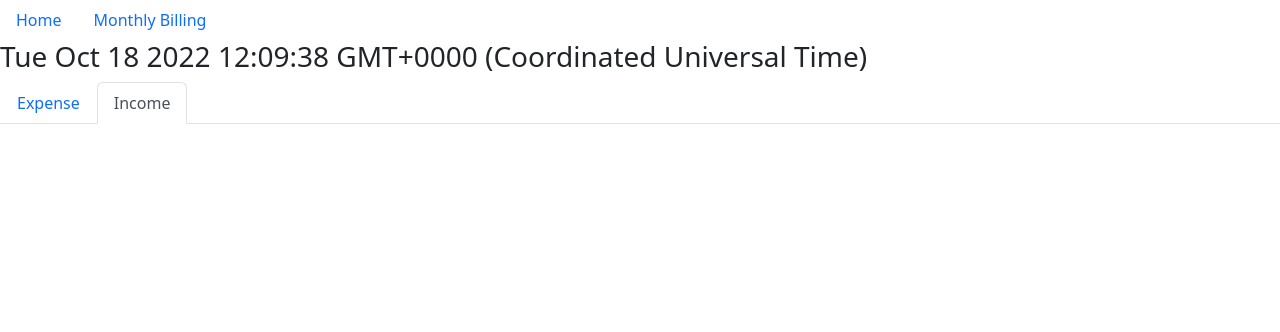
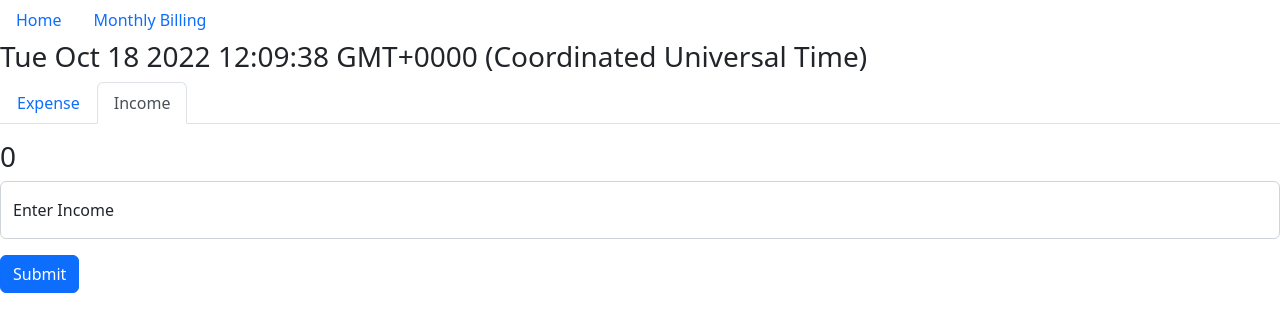
Before and after one commit to LinhLe2307/Expense_Tracking_App_Typescript_React, a React (Create React App) app: page / in a window 1280 px wide. Both pictures are taken after a click on the tab "Income". Shown: the top 332 px of the page. Built offline with nearby package versions, Linux system fonts and the light colour scheme; data requests are answered from the project's data file.

Commit message:
Added price

```diff
--- a/src/app/store.ts
+++ b/src/app/store.ts
@@ -1,9 +1,11 @@
 import { configureStore } from '@reduxjs/toolkit'
-import expenseReducer from '../features/expense/expenseSlice'
+import expenseReducer from '../features/expense/expenseSlice';
+import incomeReducer from '../features/income/incomeSlice'
 
 const store = configureStore({
   reducer: {
-    expense: expenseReducer
+    expense: expenseReducer,
+    income: incomeReducer
   }
 })
 
--- a/src/components/HomePage/Income.tsx
+++ b/src/components/HomePage/Income.tsx
@@ -1,12 +1,52 @@
-import React from 'react'
-import { Button } from 'react-bootstrap'
+import React, {useEffect, useState} from 'react'
+import { Button, Form, FloatingLabel } from 'react-bootstrap'
+import { useAppDispatch, useAppSelector } from '../../app/hooks'
+import { addNewIncome, initializeIncome } from '../../features/income/incomeSlice';
+
+interface MyProps {
+    addIncome : number
+}
 
 const Income = () => {
+    const [addIncome, setAddIncome] = useState<number>(0);
+    const totalIncome = useAppSelector(state => state.income.totalIncome);
+    const dispatch= useAppDispatch();
+
+    const handleChange = (e: React.ChangeEvent<HTMLInputElement>):void => {
+        console.log(typeof Number(e.target.value))
+        setAddIncome(Number(e.target.value))
+    }
+
+    const handleSubmit = (e: React.FormEvent<HTMLFormElement>) => {
+        e.preventDefault();
+        dispatch(addNewIncome(addIncome))
+    }
+
+    useEffect(()=>{
+        initializeIncome();
+    }, [dispatch])
+
   return (
     <>
-
+        <h3>{totalIncome}</h3>
+        <Form onSubmit={(e:React.FormEvent<HTMLFormElement>)=>handleSubmit(e)}>
+            <Form.Group className="mb-3"  controlId="formBasicIncome">
+                <FloatingLabel
+                    controlId="titleInput"
+                    label="Enter Income"
+                >
+                    <Form.Control
+                        required
+                        type="number"
+                        placeholder="Enter Income"
+                        onChange={handleChange}
+                    />
+                </FloatingLabel>
+            </Form.Group>
+            <Button variant="primary" type="submit">Submit</Button>
+        </Form>
     </>
-  )
+    )
 }
 
 export default Income
--- /dev/null
+++ b/src/features/income/incomeSlice.ts
@@ -0,0 +1,31 @@
+import {createSlice, PayloadAction} from "@reduxjs/toolkit";
+import {ThunkDispatch as Dispatch} from 'redux-thunk';
+import incomeServices from "../../services/incomeAPI";
+import {IncomeModel} from "../../models/reduxModels"
+
+const initialExpenseState: IncomeModel = {
+    totalIncome: 0,
+}
+
+export const incomeSlice = createSlice({
+    name: "income",
+    initialState: initialExpenseState,
+    reducers: {
+        getTotalIncome: (state, action: PayloadAction<number>) => {
+            state.totalIncome = action.payload
+        },
+        addNewIncome: (state, action: PayloadAction<number>) => {
+            state.totalIncome += action.payload
+        },
+    }
+});
+
+export const initializeIncome = () => {
+    return async (dispatch: Dispatch<any, any, any>) => {
+        const income:number = await incomeServices.getAll();
+        dispatch(getTotalIncome(income))
+    }
+}
+
+export const {getTotalIncome, addNewIncome} = incomeSlice.actions;
+export default incomeSlice.reducer;
--- a/src/models/reduxModels.ts
+++ b/src/models/reduxModels.ts
@@ -18,3 +18,7 @@ export interface ExpenseFormType {
     handleInputExpense: (e: React.ChangeEvent<HTMLInputElement> ) => void;
     typeForm: string
 }
+
+export interface IncomeModel {
+    totalIncome: number
+}
--- a/src/services/incomeAPI.ts
+++ b/src/services/incomeAPI.ts
@@ -2,7 +2,7 @@ import axios from "axios";
 import {ExpenseModel} from "../models/reduxModels";
 
 const getAll = async () => {
-    const response = await axios.get("http://localhost:3010/notes");
+    const response = await axios.get("http://localhost:3010/income");
     return response.data
 }
 
```
Also changed, not shown: src/components/Card/ExpenseForm.tsx (+1 -10 lines).
